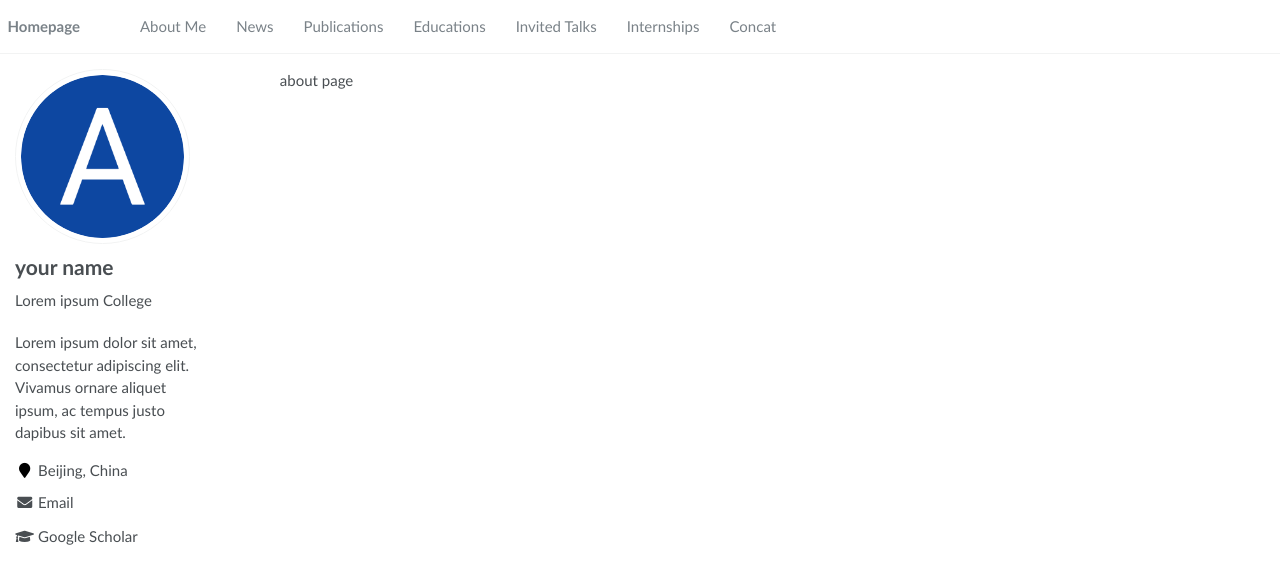
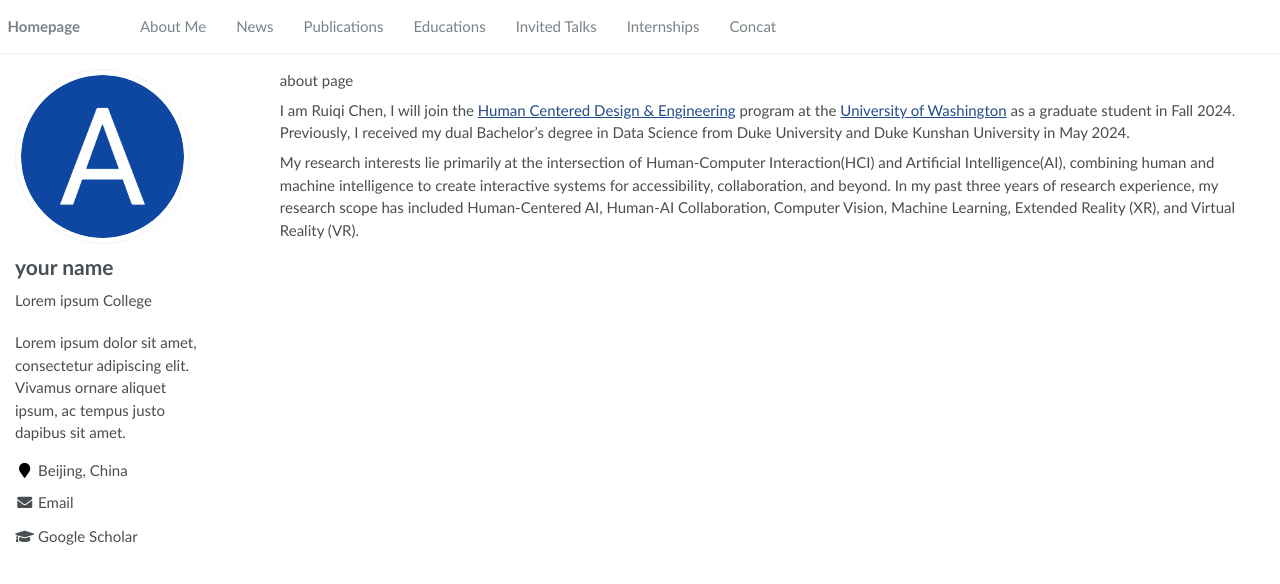
Before and after one commit to Ruiqi-Chen-0216/Ruiqi-Chen-0216.github.io, a Jekyll site: the page built from _pages/about.md, in a window 1280 px wide. Shown: the top 584 px of the page. Built offline with Jekyll 4.4.1, drawn with Linux system fonts in a browser that asks for light colours.

Commit message:
Update about.md

```diff
--- a/_pages/about.md
+++ b/_pages/about.md
@@ -7,3 +7,8 @@ layout: default
 ---
 
 <span> about page </span>
+<span class='anchor' id='about-me'></span>
+
+I am Ruiqi Chen, I will join the [Human Centered Design & Engineering](https://www.hcde.washington.edu/) program at the [University of Washington](https://www.washington.edu/) as a graduate student in Fall 2024. Previously, I received my dual Bachelor's degree in Data Science from Duke University and Duke Kunshan University in May 2024.
+
+My research interests lie primarily at the intersection of Human-Computer Interaction(HCI) and Artificial Intelligence(AI), combining human and machine intelligence to create interactive systems for accessibility, collaboration, and beyond. In my past three years of research experience, my research scope has included Human-Centered AI, Human-AI Collaboration, Computer Vision, Machine Learning, Extended Reality (XR), and Virtual Reality (VR).
```
